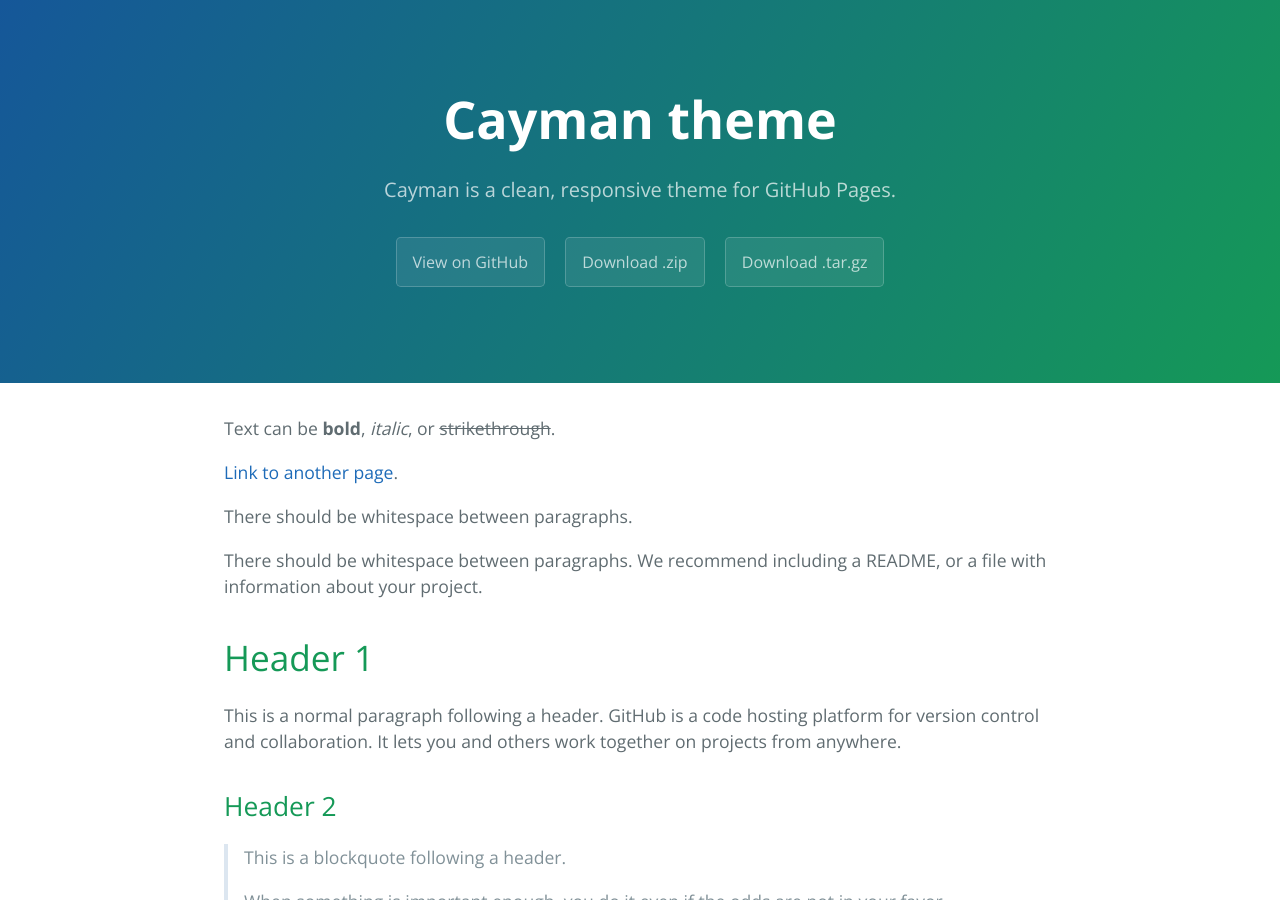
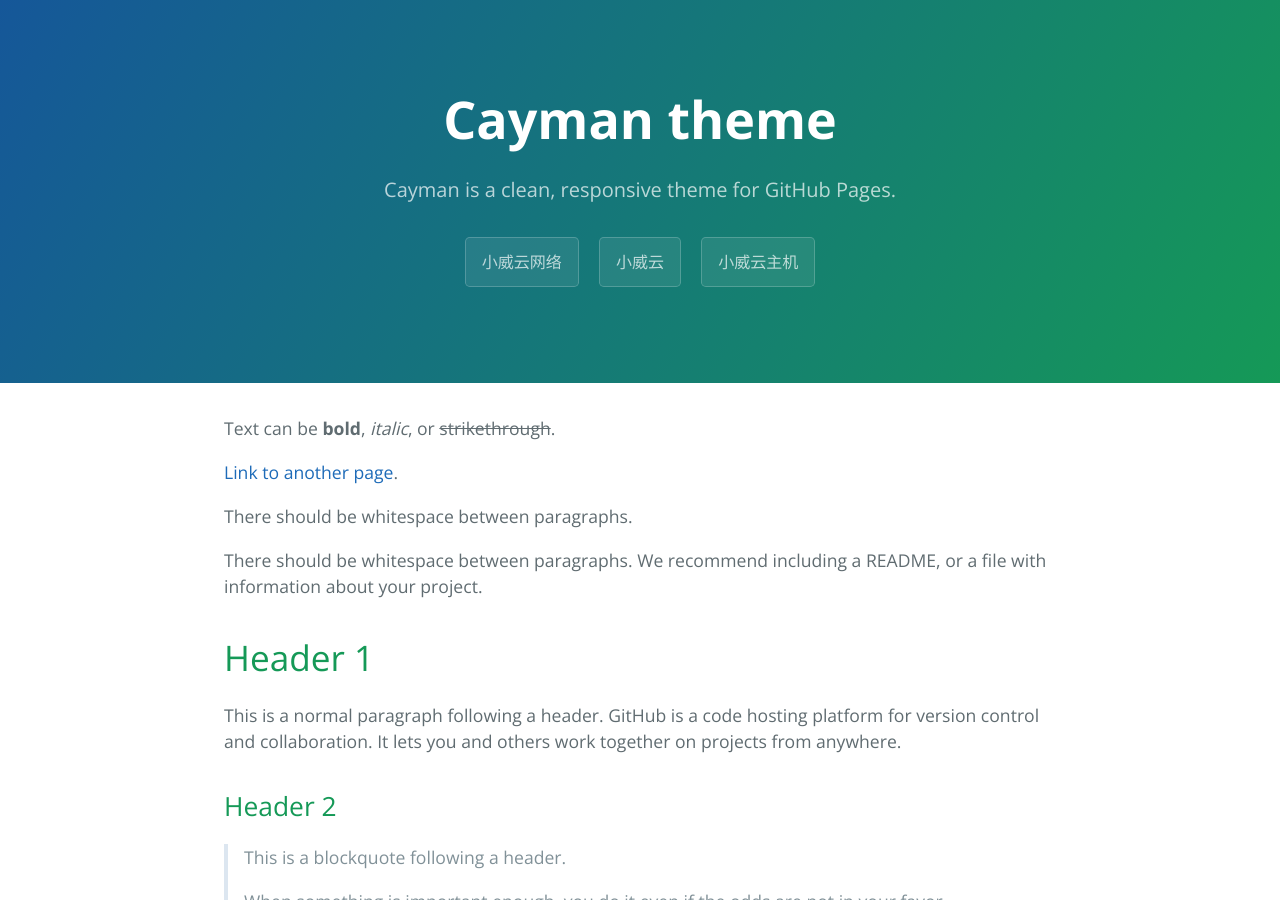
Before and after one commit to xweiyun123/daohang, a Jekyll site: the page built from index.md, in a window 1280 px wide and 900 px high. Built offline with Jekyll 4.4.1, drawn with Linux system fonts in a browser that asks for light colours.

Commit message:
Update default.html

```diff
--- a/_layouts/default.html
+++ b/_layouts/default.html
@@ -26,11 +26,11 @@
       <h1 class="project-name">{{ page.title | default: site.title | default: site.github.repository_name }}</h1>
       <h2 class="project-tagline">{{ page.description | default: site.description | default: site.github.project_tagline }}</h2>
       {% if site.github.is_project_page %}
-        <a href="{{ site.github.repository_url }}" class="btn">View on GitHub</a>
+        <a href="https://www.xweiyun.work/" class="btn">小威云网络</a>
       {% endif %}
       {% if site.show_downloads %}
-        <a href="{{ site.github.zip_url }}" class="btn">Download .zip</a>
-        <a href="{{ site.github.tar_url }}" class="btn">Download .tar.gz</a>
+        <a href="https://www.xweii.cn/" class="btn">小威云</a>
+        <a href="http://idc.xweiyun.cn/" class="btn">小威云主机</a>
       {% endif %}
     </header>
 
```
